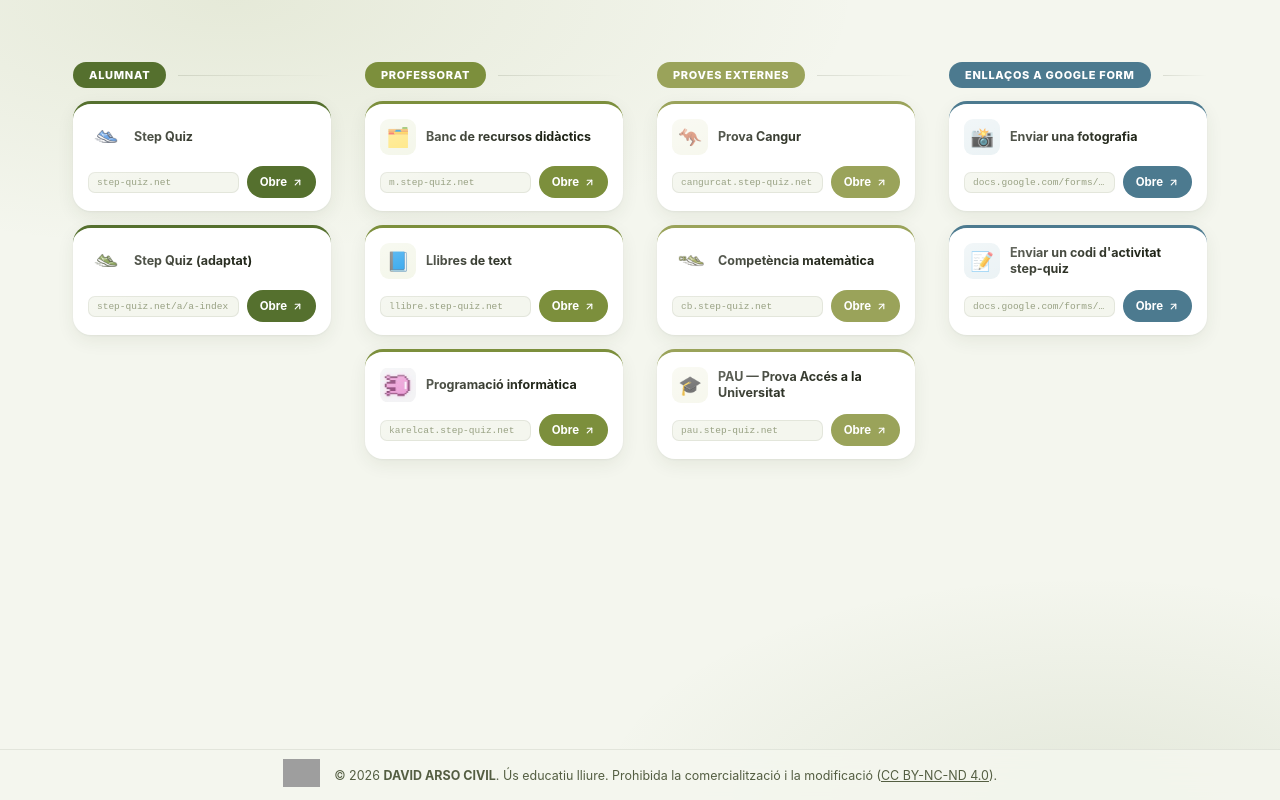
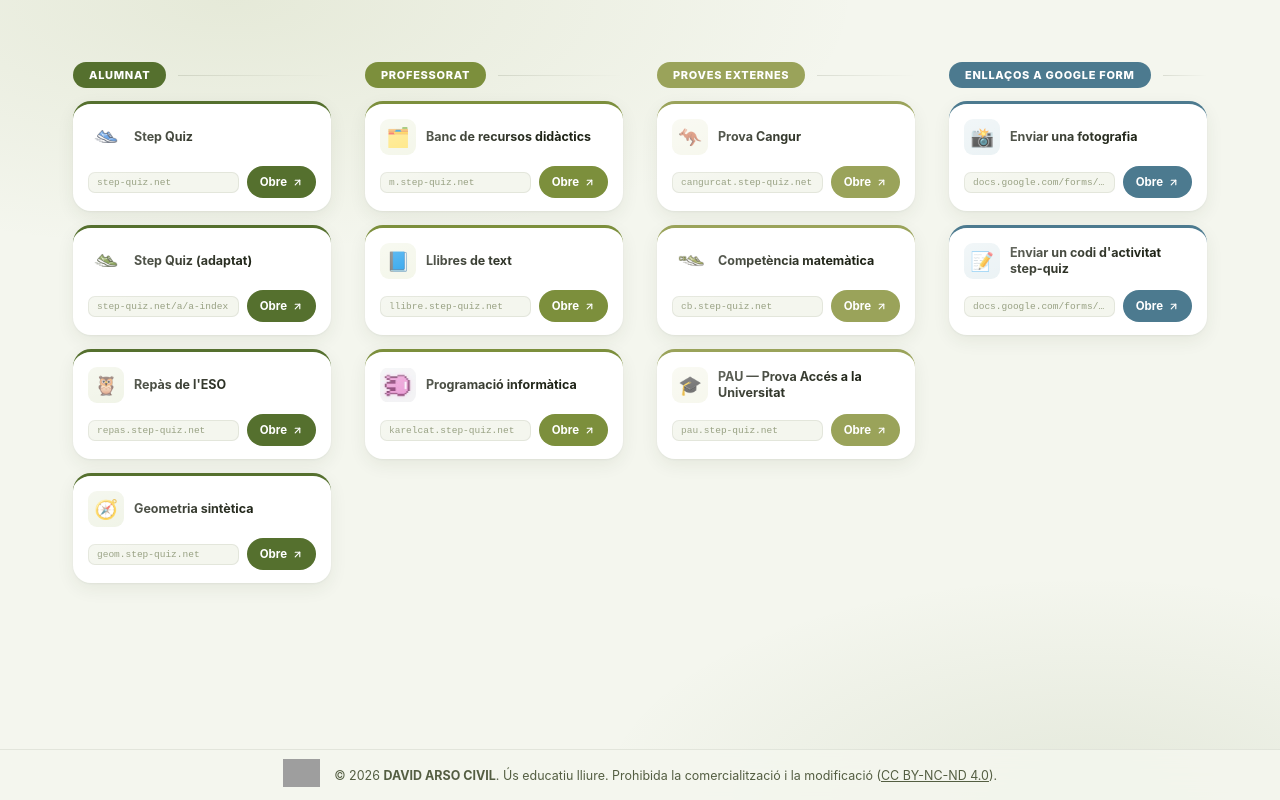
Before and after one commit to step-quiz/ins, a plain HTML site: page index.html in a window 1280 px wide. Drawn offline with Linux system fonts and the light colour scheme; grey boxes are pictures that could not be loaded.

Commit message:
Add files via upload

```diff
--- a/index.html
+++ b/index.html
@@ -192,7 +192,7 @@
     .d5 { animation-delay: 0.87s; } .d6 { animation-delay: 0.95s; }
     .d7 { animation-delay: 1.03s; } .d8 { animation-delay: 1.11s; }
     .d9 { animation-delay: 1.19s; } .d10 { animation-delay: 1.27s; }
-    .d11 { animation-delay: 1.35s; }
+    .d11 { animation-delay: 1.35s; } .d12 { animation-delay: 1.43s; }
 
     /* ── Card header ── */
     .card-head { display: flex; align-items: center; gap: 10px; }
@@ -329,6 +329,32 @@
           <div class="card-foot">
             <div class="card-url">step-quiz.net/a/a-index</div>
             <a class="open-btn alum" href="https://step-quiz.net/a/a-index" target="_blank" rel="noopener">
+              Obre <svg class="arrow-icon" viewBox="0 0 24 24"><line x1="7" y1="17" x2="17" y2="7"/><polyline points="7 7 17 7 17 17"/></svg>
+            </a>
+          </div>
+        </div>
+
+        <div class="app-card alum d5">
+          <div class="card-head">
+            <div class="card-emoji-box alum">🦉</div>
+            <h2 class="card-title">Repàs de l'ESO</h2>
+          </div>
+          <div class="card-foot">
+            <div class="card-url">repas.step-quiz.net</div>
+            <a class="open-btn alum" href="https://repas.step-quiz.net/" target="_blank" rel="noopener">
+              Obre <svg class="arrow-icon" viewBox="0 0 24 24"><line x1="7" y1="17" x2="17" y2="7"/><polyline points="7 7 17 7 17 17"/></svg>
+            </a>
+          </div>
+        </div>
+
+        <div class="app-card alum d12">
+          <div class="card-head">
+            <div class="card-emoji-box alum">🧭</div>
+            <h2 class="card-title">Geometria sintètica</h2>
+          </div>
+          <div class="card-foot">
+            <div class="card-url">geom.step-quiz.net</div>
+            <a class="open-btn alum" href="https://geom.step-quiz.net/" target="_blank" rel="noopener">
               Obre <svg class="arrow-icon" viewBox="0 0 24 24"><line x1="7" y1="17" x2="17" y2="7"/><polyline points="7 7 17 7 17 17"/></svg>
             </a>
           </div>
```
